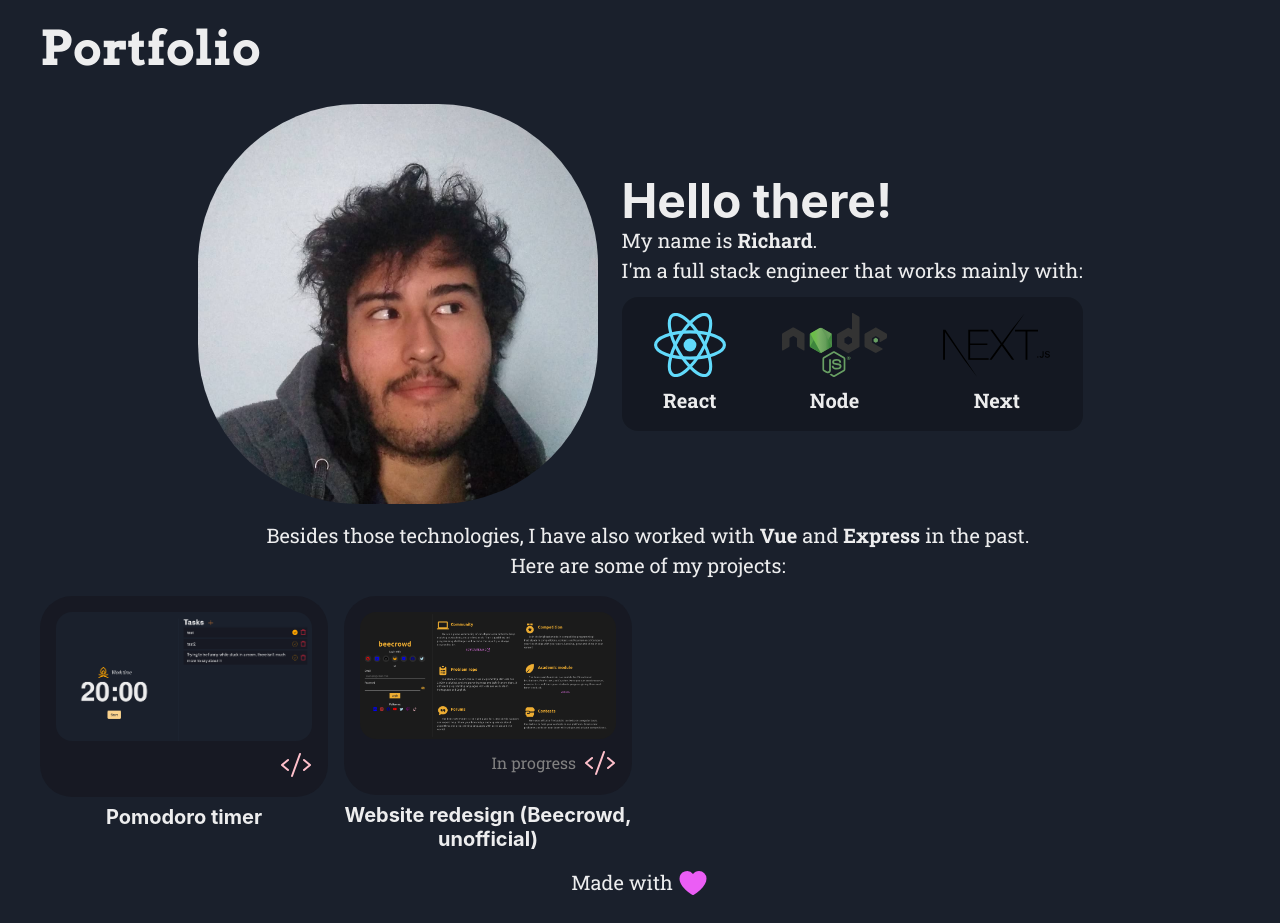
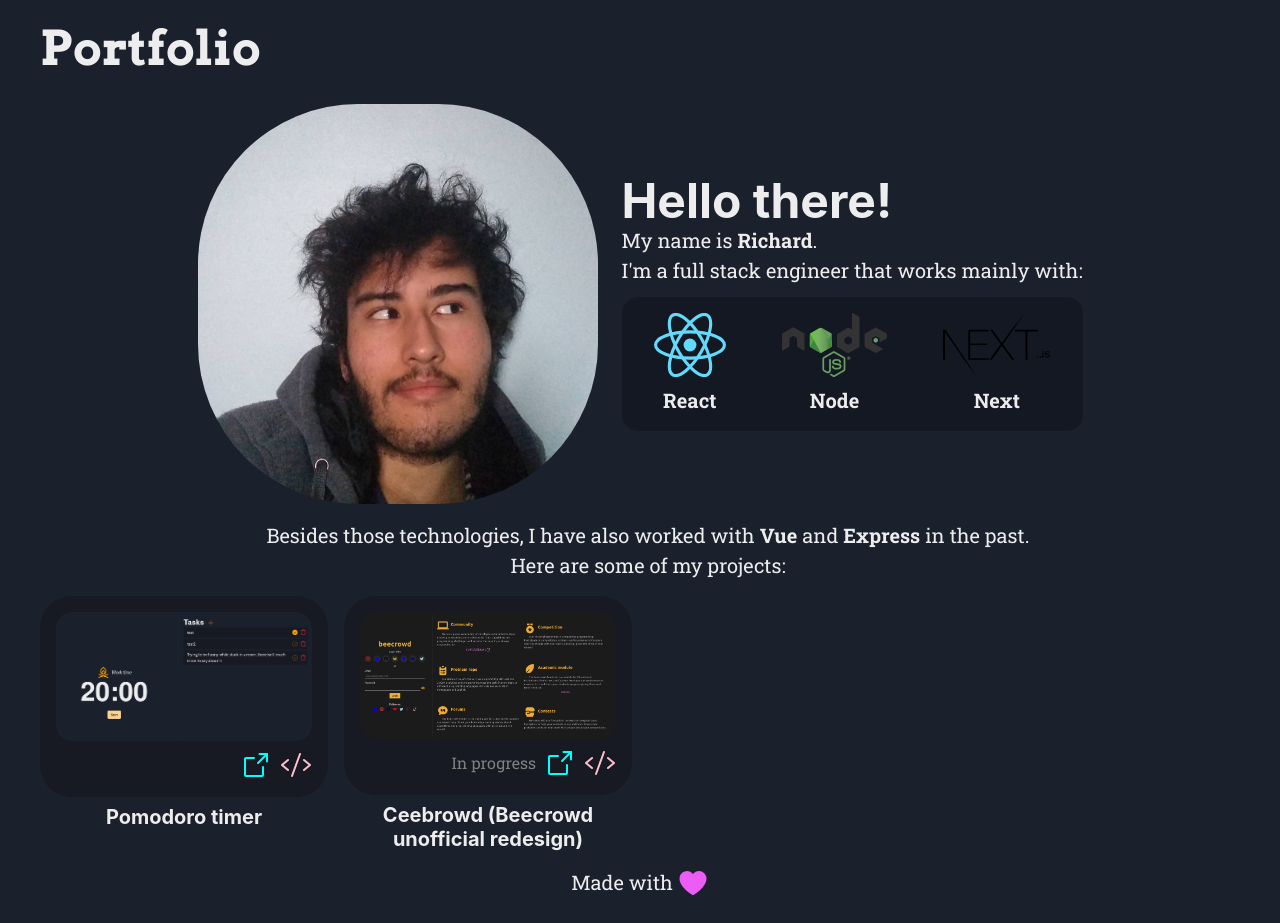
Before and after one commit to Shoonkey/portfolio-v1, a Next.js app: page / in a window 1280 px wide. Built offline with nearby package versions, Linux system fonts and the light colour scheme.

Commit message:
chore: added project website links

```diff
--- a/src/components/Project.tsx
+++ b/src/components/Project.tsx
@@ -1,9 +1,10 @@
 import { Heading, Image, Flex, Text, Tooltip } from "@chakra-ui/react"
 import Link from "next/link"
-import { Code } from "phosphor-react"
+import { Code, ArrowSquareOut } from "phosphor-react"
 
 interface ProjectProps {
   name: string
+  link: string
   githubLink: string
   imageSource: string
   inProgress?: boolean
@@ -11,6 +12,7 @@ interface ProjectProps {
 
 function Project({
   name,
+  link,
   githubLink,
   imageSource,
   inProgress = false,
@@ -30,6 +32,13 @@ function Project({
               In progress
             </Text>
           )}
+          <Link href={link}>
+            <a target="_blank">
+              <Tooltip placement="top" label="Open website">
+              <ArrowSquareOut size={32} color="cyan" />
+              </Tooltip>
+            </a>
+          </Link>
           <Link href={githubLink}>
             <a target="_blank">
               <Tooltip placement="top" label="View code">
--- a/src/pages/index.tsx
+++ b/src/pages/index.tsx
@@ -98,11 +98,13 @@ const Home: NextPage = () => {
         >
           <Project
             name="Pomodoro timer"
+            link="https://timer.shoonkey.com"
             githubLink="https://github.com/Shoonkey/pomodoro-timer"
             imageSource="/pomodoro-timer.png"
           />
           <Project
-            name="Website redesign (Beecrowd, unofficial)"
+            name="Ceebrowd (Beecrowd unofficial redesign)"
+            link="https://ceebrowd.shoonkey.com"
             githubLink="https://github.com/Shoonkey/beecrowd-redesign"
             imageSource="/beecrowd-redesign.png"
             inProgress
```
